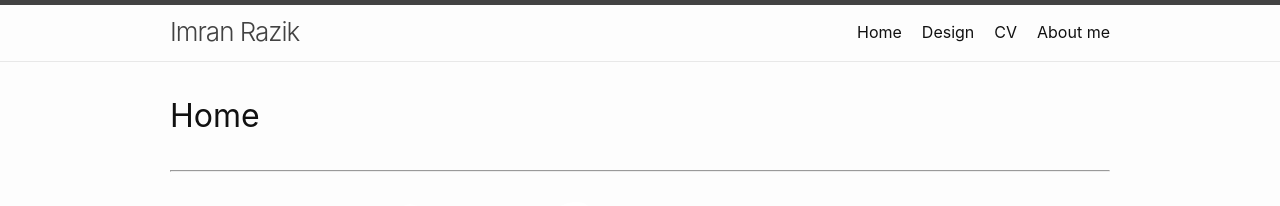
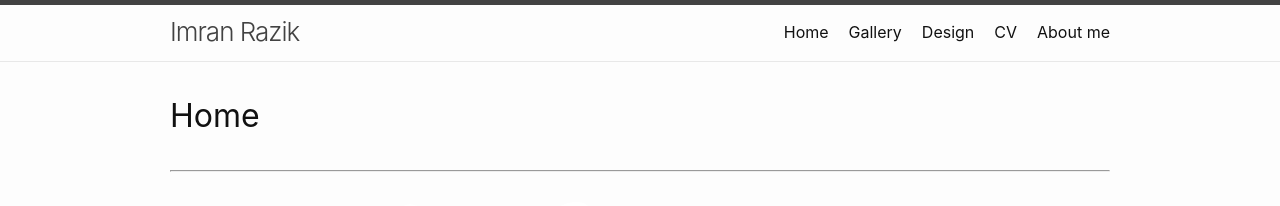
Before and after one commit to imranrazik/imranrazik.github.io, a Jekyll site: the page built from index.md, in a window 1280 px wide. Shown: the top 206 px of the page. Built offline with Jekyll 4.4.1, drawn with Linux system fonts in a browser that asks for light colours; our own code applies the rules of GitHub Pages for plain Markdown files.

Commit message:
Update _config.yml

```diff
--- a/_config.yml
+++ b/_config.yml
@@ -49,6 +49,7 @@ minima:
 # this and add the path to the pages in order as they should show up
 header_pages:
  - index.md
+ - Gallery.md
  - Design.md
  - CV.md
  - About-me.md
```
